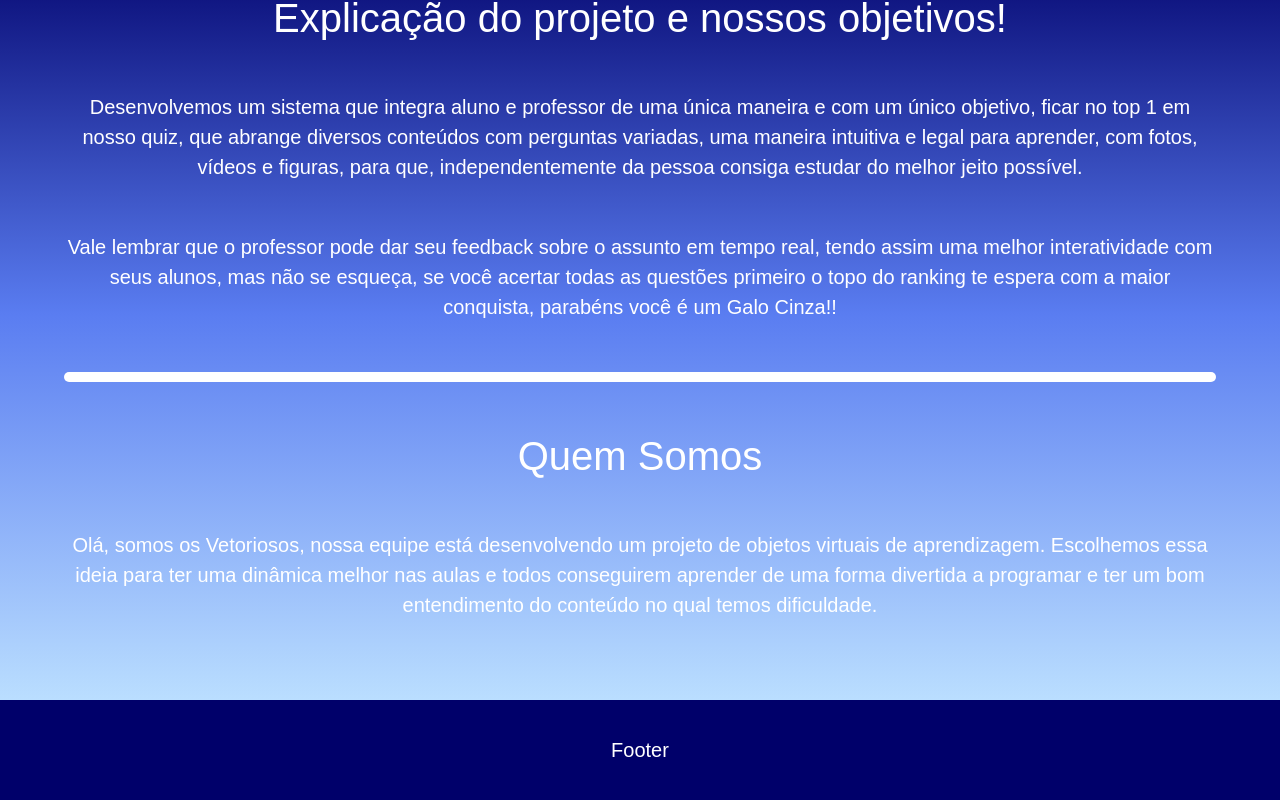
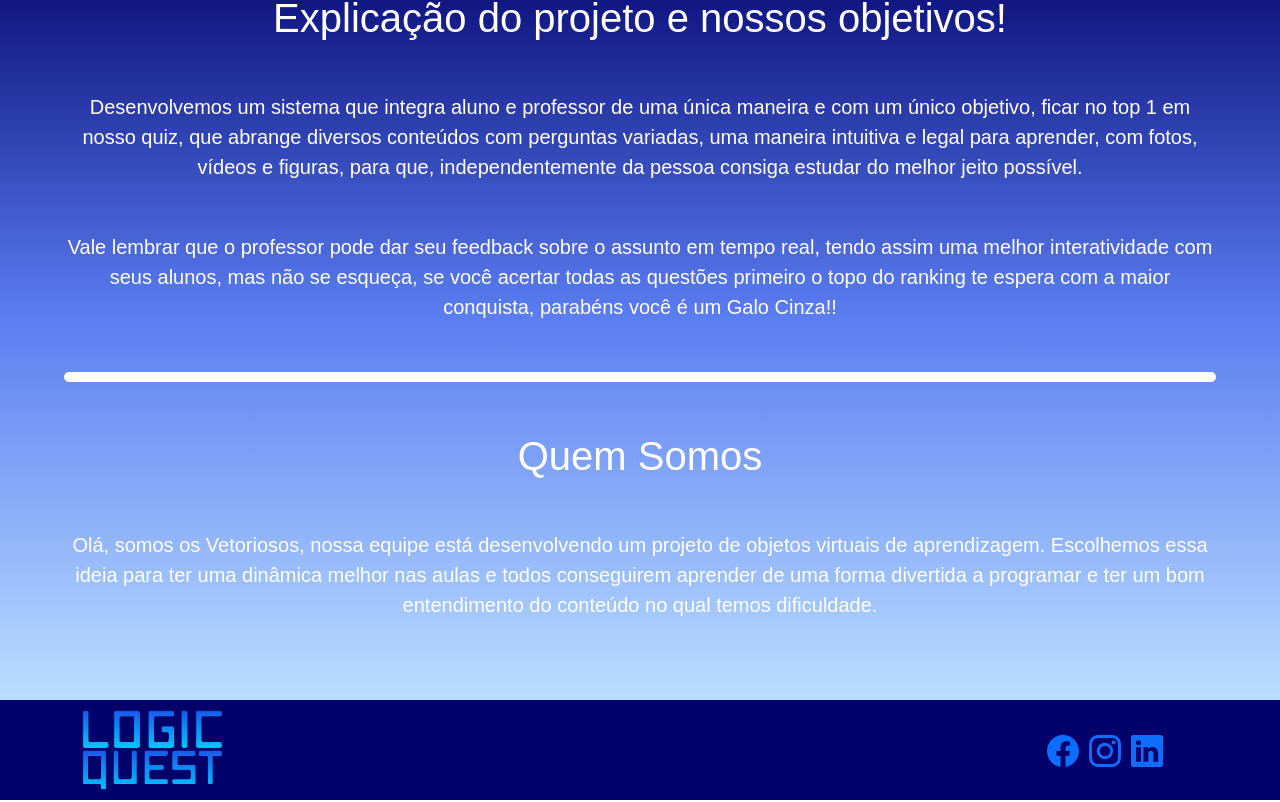
Before and after one commit to arthurmichaltchuk/logic_quest, a React (Create React App) app: page / in a window 1280 px wide. Shown: the part 1008-1810 px from the top of the page. Built offline with nearby package versions, Linux system fonts and the light colour scheme; the HTML template or start-up script is replaced by a standard one.

Commit message:
Footer feito

```diff
--- a/src/components/Footer.jsx
+++ b/src/components/Footer.jsx
@@ -1,9 +1,32 @@
 import React from "react";
+import logo from '../assets/images/logoLogicQuest.png';
+import {Container, Row, Col} from 'react-bootstrap';
+import { BsInstagram, BsLinkedin, BsFacebook } from "react-icons/bs";
 
-function Footer() {
+function Footer(){
     return (
         <div id="footer">
-            <p>Footer</p>
+            <Container>
+                <Row>
+                    <Col>
+                        <img className="imageFooter" src={logo} alt="Logo"/>
+                    </Col>
+                    <Col>
+                        <div className="iconsFooter">
+                            <a href='https://www.facebook.com/drdbusinessbr?mibextid=LQQJ4d'>
+                                <BsFacebook className='iconFooter'/>
+                            </a>
+                            <a href='https://instagram.com/drd.business?igshid=YmMyMTA2M2Y='>
+                                <BsInstagram className='iconFooter'/>
+                            </a>
+                            <a href='/'>
+                                <BsLinkedin className='iconFooter'/>
+                            </a>
+                        </div>
+
+                    </Col>
+                </Row>
+            </Container>
         </div>
     )
 }
--- a/src/index.css
+++ b/src/index.css
@@ -136,8 +136,23 @@ nav .menu-btn:checked~.menu {
   justify-content: center;
 }
 
+.imageFooter{
+  margin-top: 10px;
+  height: 80px;
+}
+
 .iconEspera{
   font-size: 100px;
+}
+
+.iconsFooter{
+  float: right;
+  margin: 30px;
+}
+
+.iconFooter{
+  margin: 5px;
+  font-size: xx-large;
 }
 
 .presentationListagem {
@@ -389,13 +404,6 @@ nav .menu-btn:checked~.menu {
 }
 
 @media(max-width:1000px) {
-  .imageFooter {
-    margin-top: 55px;
-    margin-bottom: 40px;
-    height: 65px;
-    width: auto;
-  }
-
   .spacer {
     height: 70px;
   }
```
